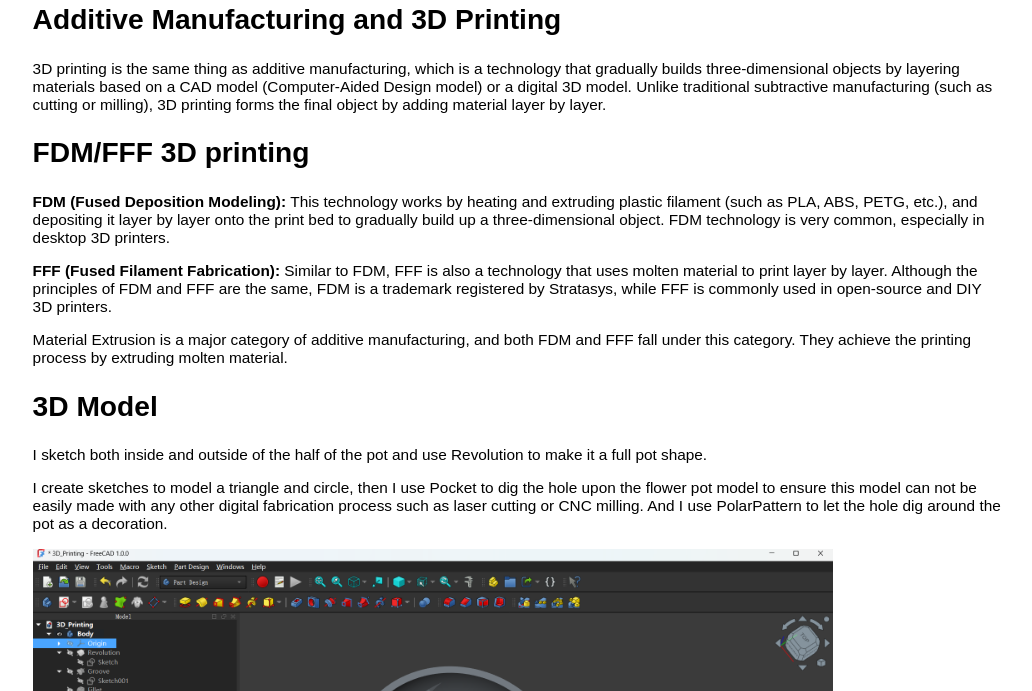
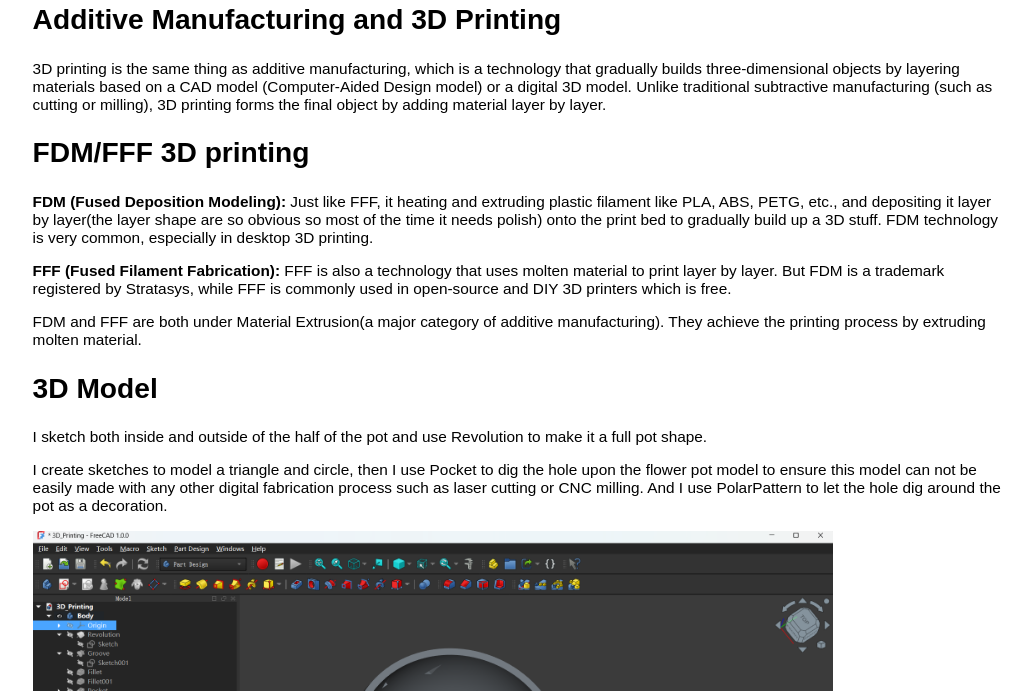
Before and after one commit to huangjiali2021/Digital-Fabrication, a plain HTML site: page assignments/06_3D Printing.html in a window 1280 px wide. Shown: the part 109-800 px from the top of the page, without its empty margins (121-1153 px from the left). Drawn offline with Linux system fonts and the light colour scheme.

Commit message:
week6 change

```diff
--- a/assignments/06_3D Printing.html
+++ b/assignments/06_3D Printing.html
@@ -17,9 +17,9 @@
                 <h2>Additive Manufacturing and 3D Printing</h2>
                 <p>3D printing is the same thing as additive manufacturing, which is a technology that gradually builds three-dimensional objects by layering materials based on a CAD model (Computer-Aided Design model) or a digital 3D model. Unlike traditional subtractive manufacturing (such as cutting or milling), 3D printing forms the final object by adding material layer by layer.</p>
                 <h2>FDM/FFF 3D printing </h2>
-                <p><strong>FDM (Fused Deposition Modeling): </strong>This technology works by heating and extruding plastic filament (such as PLA, ABS, PETG, etc.), and depositing it layer by layer onto the print bed to gradually build up a three-dimensional object. FDM technology is very common, especially in desktop 3D printers.</p>
-                <p><strong>FFF (Fused Filament Fabrication): </strong>Similar to FDM, FFF is also a technology that uses molten material to print layer by layer. Although the principles of FDM and FFF are the same, FDM is a trademark registered by Stratasys, while FFF is commonly used in open-source and DIY 3D printers.</p>
-                <p>Material Extrusion is a major category of additive manufacturing, and both FDM and FFF fall under this category. They achieve the printing process by extruding molten material.</p>
+                <p><strong>FDM (Fused Deposition Modeling): </strong>Just like FFF, it heating and extruding plastic filament like PLA, ABS, PETG, etc., and depositing it layer by layer(the layer shape are so obvious so most of the time it needs polish) onto the print bed to gradually build up a 3D stuff. FDM technology is very common, especially in desktop 3D printing.</p>
+                <p><strong>FFF (Fused Filament Fabrication): </strong>FFF is also a technology that uses molten material to print layer by layer. But FDM is a trademark registered by Stratasys, while FFF is commonly used in open-source and DIY 3D printers which is free.</p>
+                <p>FDM and FFF are both under Material Extrusion(a major category of additive manufacturing). They achieve the printing process by extruding molten material.</p>
                 <h2>3D Model</h2>
                 <p>I sketch both inside and outside of the half of the pot and use Revolution to make it a full pot shape.</p>
                 <p>I create sketches to model a triangle and circle, then I use Pocket to dig the hole upon the flower pot model to ensure this model can not be easily made with any other digital fabrication process such as laser cutting or CNC milling. And I use PolarPattern to let the hole dig around the pot as a decoration.</p>
```
Also changed, not shown: source/week6_03.png.
